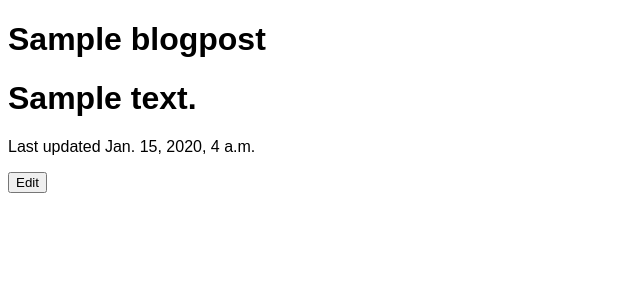
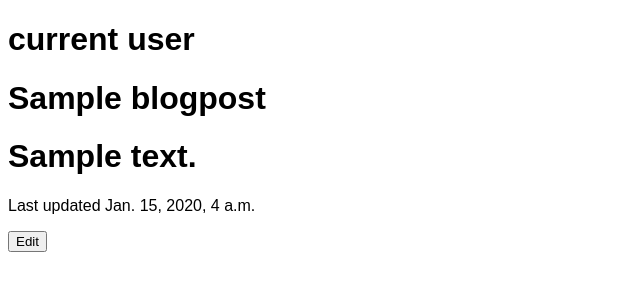
Before and after one commit to suburbandox/ethanpolls, a Django app: page /blog/1/ in a window 1280 px wide. Shown: the top 300 px of the page, without its empty margins (0-640 px from the left). Run offline with Django 4.2, Linux system fonts and the light colour scheme; tables that the repository leaves empty hold one stand-in row (values such as "Sample post").

Commit message:
Add current user to all blog pages
Co-authored-by: Razzi Abuissa <razzius@users.noreply.github.com>

```diff
--- a/blog/templates/blog/base.html
+++ b/blog/templates/blog/base.html
@@ -46,6 +46,7 @@
 
 </head>
 <body>
+ <h1>current user {{ user.username }}</h1>
     {% block content %}{% endblock %}
 </body>
 </html>
--- a/blog/templates/new.py
+++ /dev/null
@@ -1 +0,0 @@
-print('hello world  ')
```
